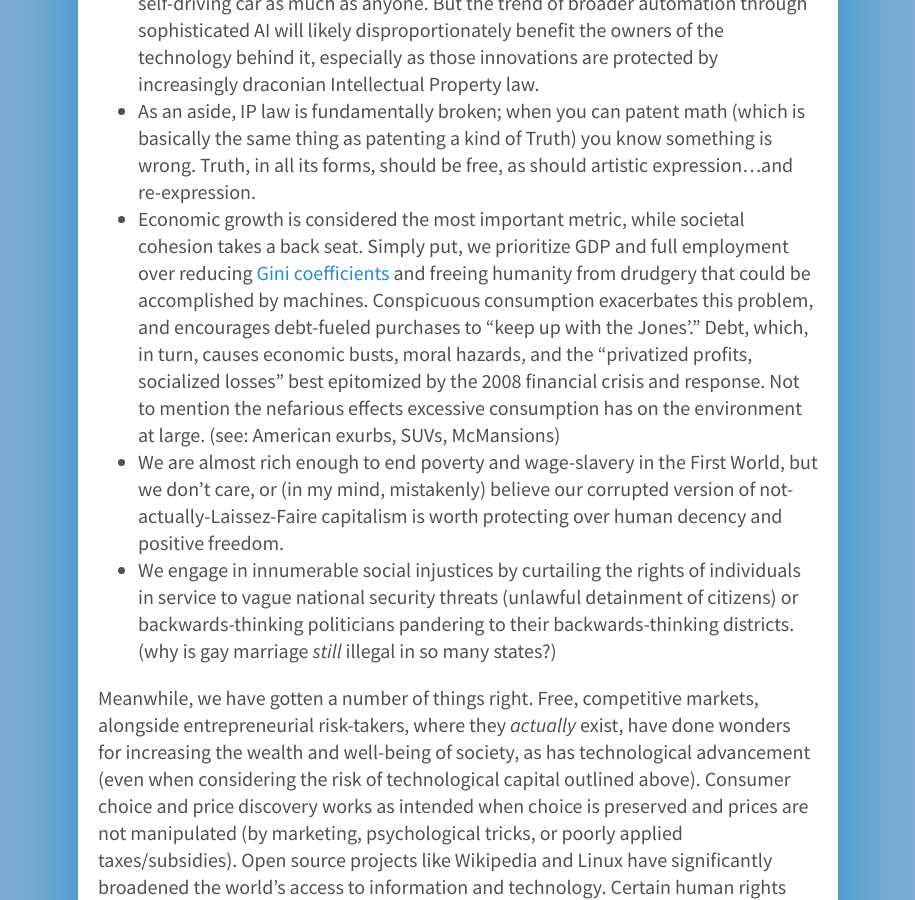
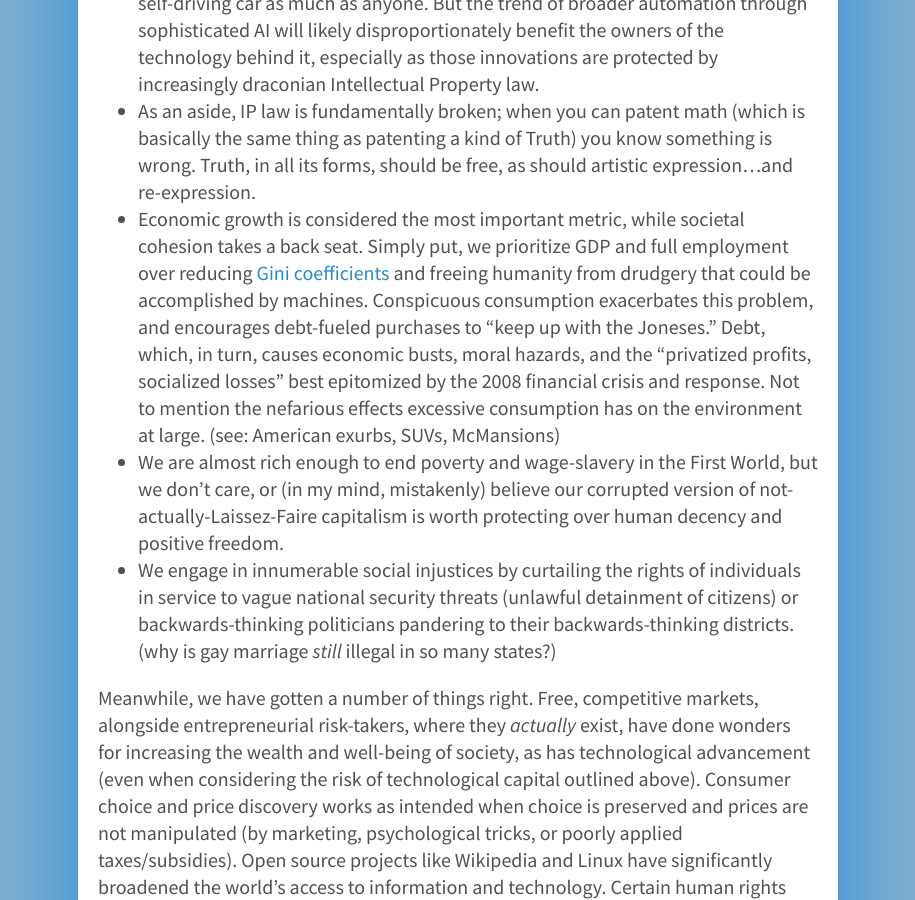
Before and after one commit to acityinohio/bitbanter-archive, a Jekyll site: the page built from _posts/2015-01-14-minimalist-socialism.md, in a window 1280 px wide and 900 px high, scrolled down 1885 px. Shown: the whole window, without its empty margins (182-1097 px from the left). Built offline with Jekyll 4.4.1, drawn with Linux system fonts in a browser that asks for light colours; Markdown is read by kramdown in place of the engine named in the settings; comment, search, counter and statistics services are not loaded; some of the changed text lies outside the part shown.

Commit message:
more typo fixes

```diff
--- a/_posts/2015-01-14-minimalist-socialism.md
+++ b/_posts/2015-01-14-minimalist-socialism.md
@@ -25,7 +25,7 @@ Let's put aside, for a moment, the design of a society powered by a redistributi
 - Our tendency toward consolidation leads to effective monopolies (either economic or political), which leads to abuses of power. Consider telecommunications (Verizon/Comcast), surveillance (CIA/NSA), or the de facto two-party system (Democrats/Republicans).
 - While [Piketty's](https://en.wikipedia.org/wiki/Capital_in_the_Twenty-First_Century#Allegation_of_data_errors) math is perhaps suspect, I don't think it's hard to argue with the trend of technology/automation disproportionately benefiting the owners of capital. That is not to say that technological progress is normatively bad; I want a self-driving car as much as anyone. But the trend of broader automation through sophisticated AI will likely disproportionately benefit the owners of the technology behind it, especially as those innovations are protected by increasingly draconian Intellectual Property law.
 - As an aside, IP law is fundamentally broken; when you can patent math (which is basically the same thing as patenting a kind of Truth) you know something is wrong. Truth, in all its forms, should be free, as should artistic expression...and re-expression.
-- Economic growth is considered the most important metric, while societal cohesion takes a back seat. Simply put, we prioritize GDP and full employment over reducing [Gini coefficients](https://en.wikipedia.org/wiki/Gini_coefficient) and freeing humanity from drudgery that could be accomplished by machines. Conspicuous consumption exacerbates this problem, and encourages debt-fueled purchases to "keep up with the Jones'." Debt, which, in turn, causes economic busts, moral hazards, and the "privatized profits, socialized losses" best epitomized by the 2008 financial crisis and response. Not to mention the nefarious effects excessive consumption has on the environment at large. (see: American exurbs, SUVs, McMansions)
+- Economic growth is considered the most important metric, while societal cohesion takes a back seat. Simply put, we prioritize GDP and full employment over reducing [Gini coefficients](https://en.wikipedia.org/wiki/Gini_coefficient) and freeing humanity from drudgery that could be accomplished by machines. Conspicuous consumption exacerbates this problem, and encourages debt-fueled purchases to "keep up with the Joneses." Debt, which, in turn, causes economic busts, moral hazards, and the "privatized profits, socialized losses" best epitomized by the 2008 financial crisis and response. Not to mention the nefarious effects excessive consumption has on the environment at large. (see: American exurbs, SUVs, McMansions)
 - We are almost rich enough to end poverty and wage-slavery in the First World, but we don't care, or (in my mind, mistakenly) believe our corrupted version of not-actually-Laissez-Faire capitalism is worth protecting over human decency and positive freedom.
 - We engage in innumerable social injustices by curtailing the rights of individuals in service to vague national security threats (unlawful detainment of citizens) or backwards-thinking politicians pandering to their backwards-thinking districts. (why is gay marriage *still* illegal in so many states?)
 
```
Also changed, not shown: other parts of _posts/2015-01-14-minimalist-socialism.md (+1 -1 lines).
